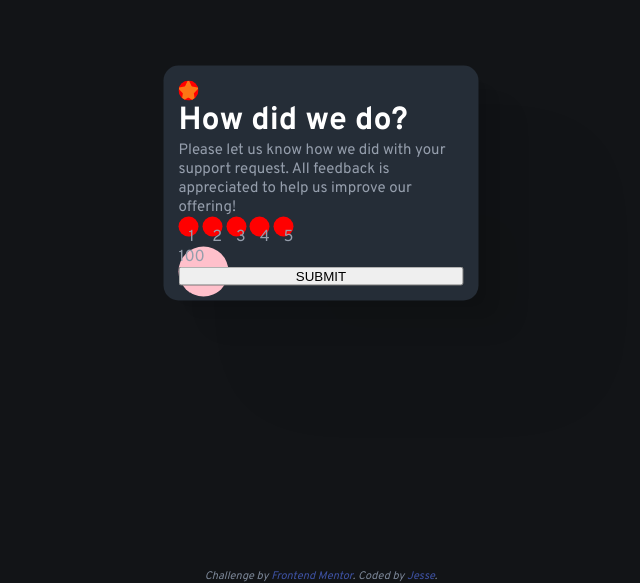
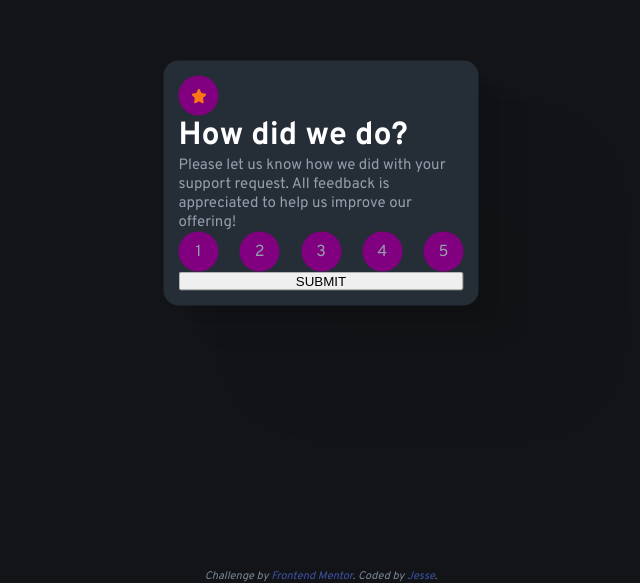
Before and after one commit to vinshield/interactive-rating-component-main, a plain HTML site: page index.html in a window 1280 px wide. Shown: the part 217-800 px from the top of the page, without its empty margins (319-959 px from the left). Drawn offline with Linux system fonts and the light colour scheme.

Commit message:
Circle done with div width and height setting. Background color not completed

```diff
--- a/index.html
+++ b/index.html
@@ -25,7 +25,8 @@
     <!-- Rating state start -->
     <div class="rating card">
       <div class="content">
-        <img src="images\icon-star.svg" alt="An orange coloured star" class="circle">
+        <div class="circle"><img src="images\icon-star.svg" alt="An orange coloured star"></div>
+
 
         <h1 class="title">
           How did we do?
@@ -37,14 +38,12 @@
         </p>
 
         <ul class="rating">
-          <li class="circle"><div class="num">1</div></li>
-          <li class="circle"><div class="num">2</div></li>
-          <li class="circle"><div class="num">3</div></li>
-          <li class="circle"><div class="num">4</div></li>
-          <li class="circle"><div class="num">5</div></li>
+          <li class="circle">1</li>
+          <li class="circle">2</li>
+          <li class="circle">3</li>
+          <li class="circle">4</li>
+          <li class="circle">5</li>
         </ul>
-
-        <div class="container"><div class="cont">100</div><div class="back"></div></div>
 
         <button class="submit-btn">Submit</button>
       </div>
--- a/style.css
+++ b/style.css
@@ -43,58 +43,27 @@ body {
     flex-direction: column;
 }
 
-.circle {
-    /* opacity: .5; */
-    border-radius: 100%;
-    display: inline-block;
-    position: relative;
-    z-index: 1;
-    background-color: red;
-    height: 20px;
-    width: 20px;
-    text-align: center;
+img {
+    display: block;
+    width: 15px;
+    height: 15px;
 }
 
-.container {
-    position: relative;
+.circle {
+    /* padding: 20px; */
+    border-radius: 100%;
+    background-color: purple;
+    width: 40px;
+    height: 40px;
+    display: flex;
+    justify-content: center;
+    align-items: center;
 }
 
-.back {
-    background-color: pink;
-    top: 0;
-    left: 0;
-    width: 50px;
-    height: 50px;
-    position: absolute;
-    border-radius: 100%;
-    z-index: -1;
-}
 
-.cont {
-    position: relative;
-    top: 0px;
-    bottom: 0;
-    left: 0;
-    right: 0;
-}
-
-/* li.circle {
-    display: inline-block;
-    text-align: center;
-    color: var(--light-grey);
-    background-color: rgba(0,0,0,.5);
-} */
-
-.num {
-    padding: 10px;
-    border-radius: 100%;
-    /* opacity: 1; */
-    position: relative;
-    top: 0;
-    bottom: 0;
-    left: 0;
-    right: 0;
-    z-index: 2;
+ul {
+    display: flex;
+    justify-content: space-between;
 }
 
 .title {
```
